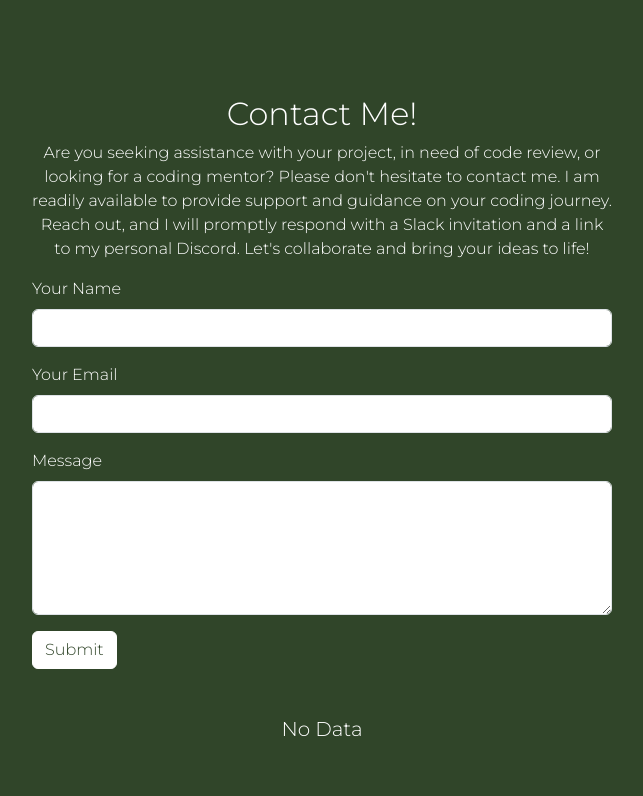
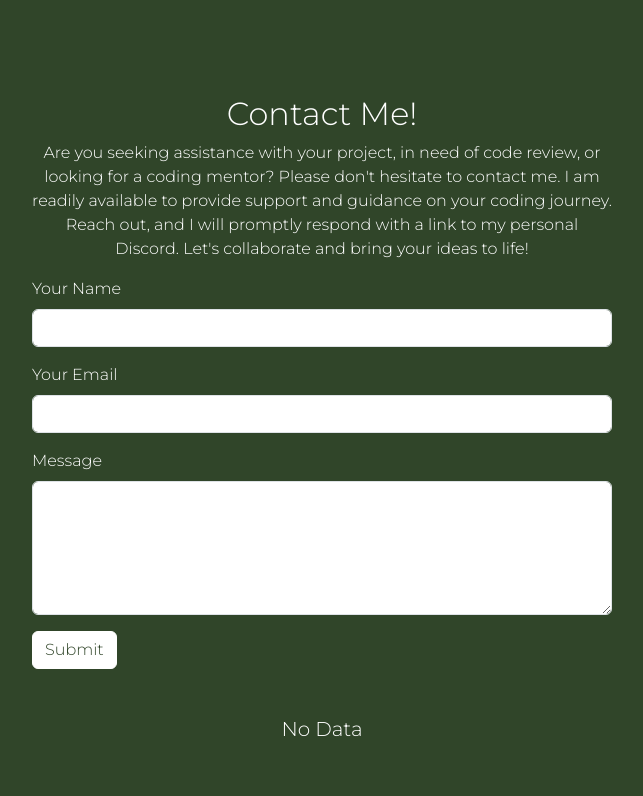
Before and after one commit to raythurman2386/django_portfolio, a Django app: page / in a window 1280 px wide. Shown: the part 950-1746 px from the top of the page, without its empty margins (318-961 px from the left). Run offline with Django 4.2, Linux system fonts and the light colour scheme; data that the repository does not hold is empty; some libraries are stand-ins or nearby versions.

Commit message:
initial branch commit

```diff
--- a/portfolio/templates/components/contact_form.html
+++ b/portfolio/templates/components/contact_form.html
@@ -1,7 +1,7 @@
 <div class="row justify-content-center my-5">
   <div class="col-lg-6">
     <h2 class="text-white text-center">Contact Me!</h2>
-    <p class="text-white text-center">Are you seeking assistance with your project, in need of code review, or looking for a coding mentor? Please don't hesitate to contact me. I am readily available to provide support and guidance on your coding journey. Reach out, and I will promptly respond with a Slack invitation and a link to my personal Discord. Let's collaborate and bring your ideas to life!</p>
+    <p class="text-white text-center">Are you seeking assistance with your project, in need of code review, or looking for a coding mentor? Please don't hesitate to contact me. I am readily available to provide support and guidance on your coding journey. Reach out, and I will promptly respond with a link to my personal Discord. Let's collaborate and bring your ideas to life!</p>
     <form method="post" action="{% url 'contact_submit' %}">
       {% csrf_token %}
       <div class="mb-3">
```
Also changed, not shown: README.md.
